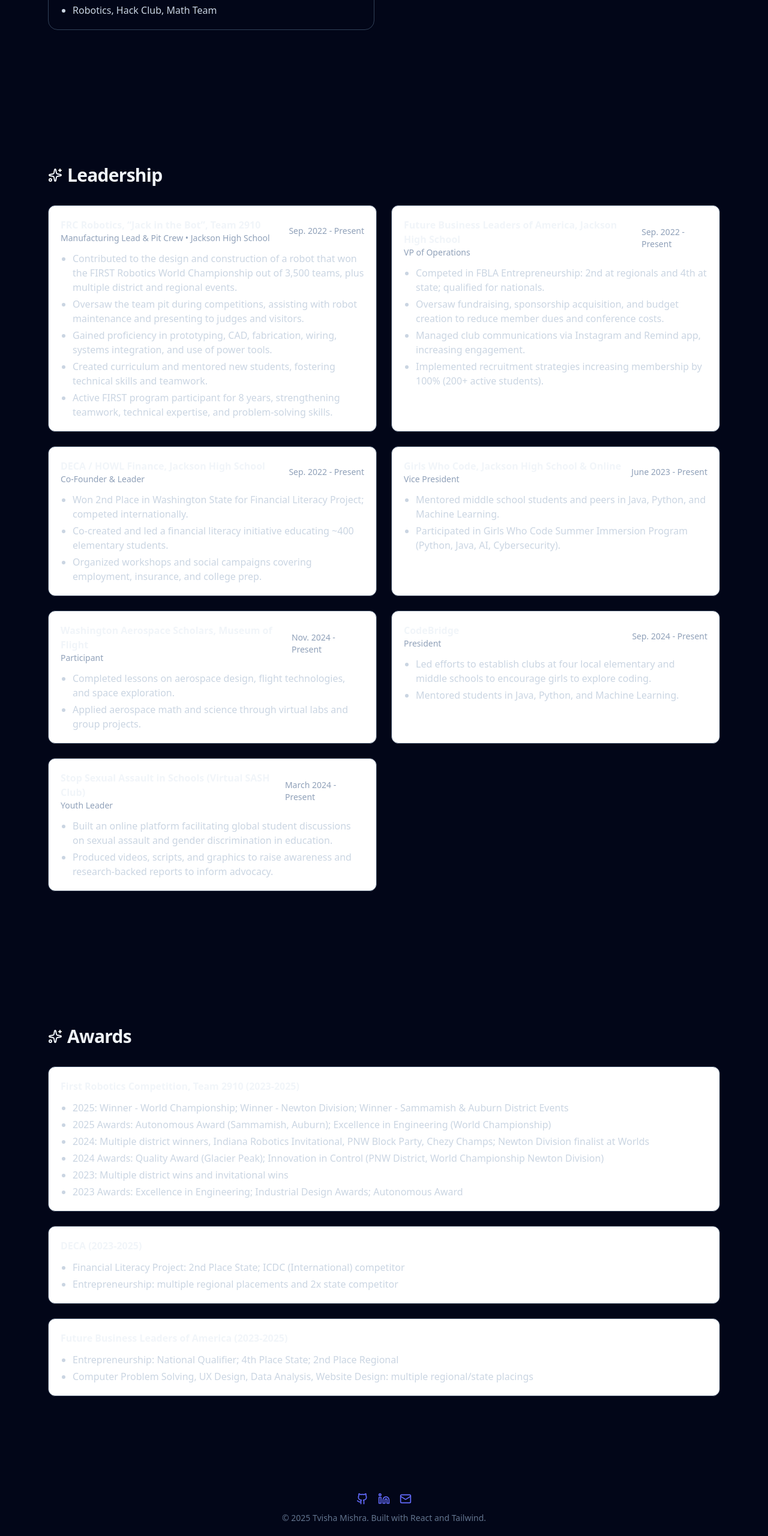
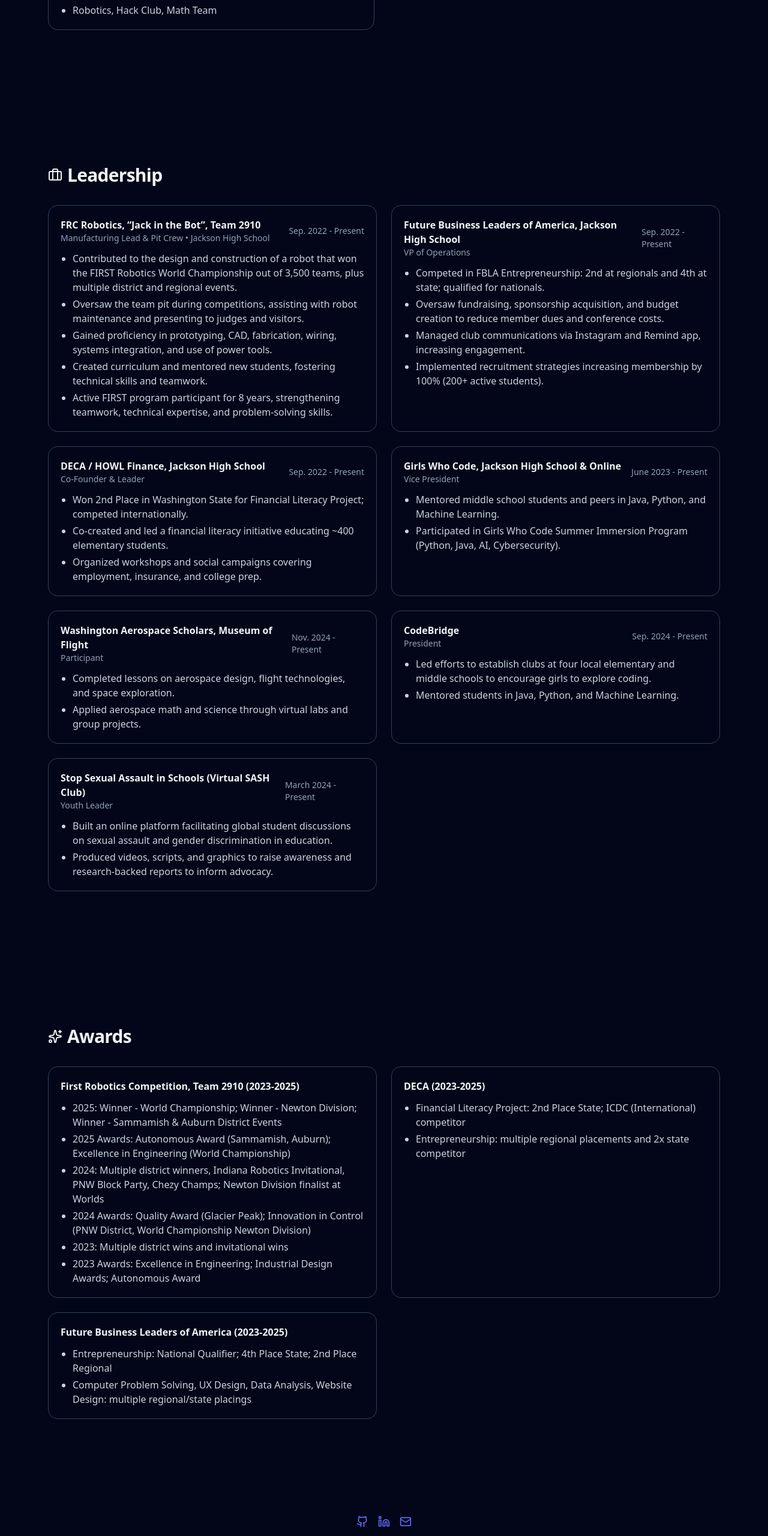
Before and after one commit to tvisham/my-portfolio, a React (Vite) app: page / in a window 1280 px wide. Shown: the part 2896-5457 px from the top of the page at 60% size. Built offline with nearby package versions, Linux system fonts and the light colour scheme.

Commit message:
fixed leadership, awards

```diff
--- a/src/App.jsx
+++ b/src/App.jsx
@@ -430,10 +430,10 @@
         </Section>
 
         {/* Leadership */}
-        <Section id="leadership" title="Leadership" icon={<Sparkles className="size-6"/>}>
+        <Section id="leadership" title="Leadership" icon={<Briefcase className="size-6"/>}>
           <div className="grid md:grid-cols-2 gap-6">
             {LEADERSHIP.map((l) => (
-              <Card key={l.org} className="rounded-2xl border-slate-700 p-5">
+              <div key={l.org} className="rounded-2xl border border-slate-700 p-5">
                 <div className="flex items-center justify-between">
                   <div>
                     <div className="font-semibold">{l.org}</div>
@@ -444,16 +444,16 @@
                 <ul className="mt-3 list-disc pl-5 space-y-1 text-slate-300">
                   {l.points.map((pt) => <li key={pt}>{pt}</li>)}
                 </ul>
-              </Card>
+              </div>
             ))}
           </div>
         </Section>
 
         {/* Awards */}
         <Section id="awards" title="Awards" icon={<Sparkles className="size-6"/>}>
-          <div className="space-y-6">
+          <div className="grid md:grid-cols-2 gap-6">
             {AWARDS.map((a) => (
-              <Card key={a.title} className="rounded-2xl border-slate-700 p-5">
+              <div key={a.title} className="rounded-2xl border border-slate-700 p-5">
                 <div className="flex items-start justify-between">
                   <div>
                     <div className="font-semibold">{a.title}</div>
@@ -462,7 +462,7 @@
                 <ul className="mt-3 list-disc pl-5 space-y-1 text-slate-300">
                   {a.items.map((it) => <li key={it}>{it}</li>)}
                 </ul>
-              </Card>
+              </div>
             ))}
           </div>
         </Section>
```
